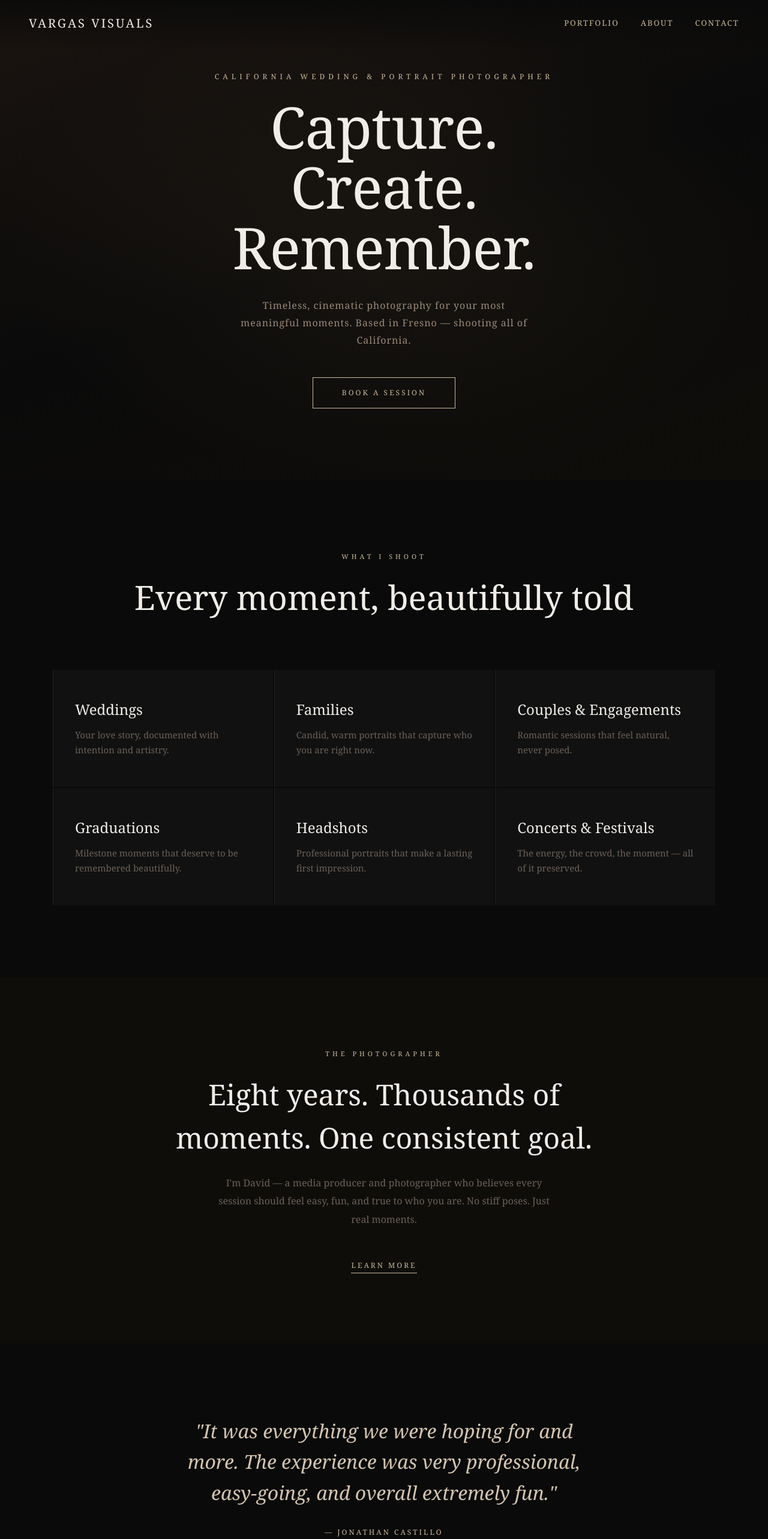
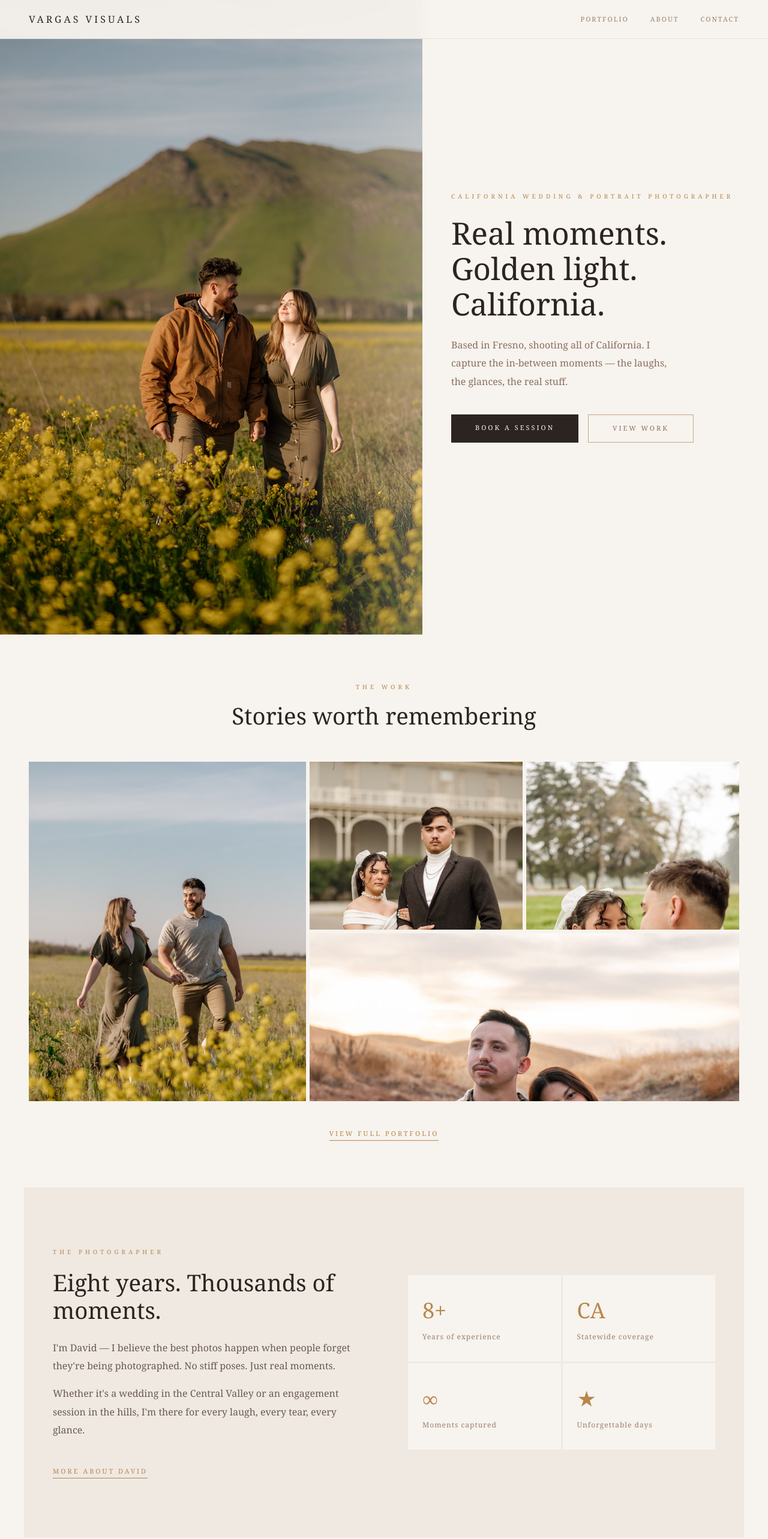
Before and after one commit to vargasxvisuals/vargasxvisuals_portfolio, a Next.js app: page / in a window 1280 px wide. Shown: the top 2566 px of the page at 60% size. Built offline with nearby package versions, Linux system fonts and the light colour scheme.

Commit message:
Refactor Home component layout and styles

```diff
--- a/app/page.js
+++ b/app/page.js
@@ -1,95 +1,174 @@
 import Link from 'next/link'
 
 export default function Home() {
+  const photos = {
+    hero: '/images/ae51ff2e-9527-4799-93fa-f56c7d432454_rw_1200.jpg',
+    field: '/images/770e539d-34b7-40c3-9a11-3c47daf4dc8a_rw_1200.jpg',
+    wedding: '/images/06209d02-9ac4-4907-9e43-6d20657e3833_rw_1200.jpg',
+    intimate: '/images/a40ac128-15a8-4f22-a883-11f46983cabc_rw_1200.jpg',
+    sunset: '/images/DSC08736.jpg',
+  }
+
   return (
-    <main style={{background:'#0a0a0a', minHeight:'100vh', color:'#f0ede8'}}>
+    <main style={{background:'#f7f3ee', minHeight:'100vh', color:'#2c2420'}}>
 
       {/* NAV */}
-      <nav style={{position:'fixed', top:0, left:0, right:0, zIndex:100, padding:'24px 48px', display:'flex', justifyContent:'space-between', alignItems:'center', background:'linear-gradient(to bottom, rgba(10,10,10,0.9), transparent)'}}>
-        <Link href="/" style={{fontFamily:'Georgia, serif', fontSize:'20px', letterSpacing:'3px', color:'#f0ede8', textDecoration:'none', textTransform:'uppercase'}}>
+      <nav style={{position:'fixed', top:0, left:0, right:0, zIndex:100, padding:'20px 48px', display:'flex', justifyContent:'space-between', alignItems:'center', background:'rgba(247,243,238,0.95)', backdropFilter:'blur(8px)', borderBottom:'1px solid #e8e0d8'}}>
+        <Link href="/" style={{fontFamily:'Georgia, serif', fontSize:'16px', letterSpacing:'4px', color:'#2c2420', textDecoration:'none', textTransform:'uppercase'}}>
           Vargas Visuals
         </Link>
         <div style={{display:'flex', gap:'36px'}}>
-          {[['Portfolio','/portfolio'],['About','/about'],['Contact','/contact']].map(([label, href]) => (
-            <Link key={label} href={href} style={{color:'#c9b99a', textDecoration:'none', fontSize:'13px', letterSpacing:'2px', textTransform:'uppercase'}}>{label}</Link>
+          {[['Portfolio','/portfolio'],['About','/about'],['Contact','/contact']].map(([l,h]) => (
+            <Link key={l} href={h} style={{color:'#9a8070', textDecoration:'none', fontSize:'11px', letterSpacing:'2px', textTransform:'uppercase'}}>{l}</Link>
           ))}
         </div>
       </nav>
 
       {/* HERO */}
-      <section style={{height:'100vh', display:'flex', flexDirection:'column', justifyContent:'center', alignItems:'center', textAlign:'center', position:'relative', background:'linear-gradient(160deg, #1a1410 0%, #0a0a0a 50%, #0f0d0a 100%)'}}>
-        <div style={{position:'absolute', inset:0, background:'radial-gradient(ellipse at center, rgba(180,140,90,0.08) 0%, transparent 70%)'}}/>
-        <p className="fade-up" style={{fontSize:'12px', letterSpacing:'6px', textTransform:'uppercase', color:'#c9b99a', marginBottom:'24px'}}>California Wedding & Portrait Photographer</p>
-        <h1 className="fade-up-delay" style={{fontFamily:'Georgia, serif', fontSize:'clamp(48px, 8vw, 96px)', fontWeight:'400', lineHeight:'1.05', letterSpacing:'-1px', marginBottom:'32px'}}>
-          Capture.<br/>Create.<br/>Remember.
-        </h1>
-        <p className="fade-up-delay-2" style={{fontSize:'16px', color:'#9a8a78', letterSpacing:'1px', marginBottom:'48px', maxWidth:'480px', lineHeight:'1.8'}}>
-          Timeless, cinematic photography for your most meaningful moments. Based in Fresno — shooting all of California.
-        </p>
-        <Link className="fade-up-delay-2" href="/contact" style={{padding:'16px 48px', border:'1px solid #c9b99a', color:'#c9b99a', textDecoration:'none', fontSize:'12px', letterSpacing:'3px', textTransform:'uppercase', transition:'all 0.3s'}}>
-          Book a Session
-        </Link>
+      <section style={{display:'grid', gridTemplateColumns:'55% 45%', minHeight:'100vh', paddingTop:'0'}}>
+        <div style={{position:'relative', overflow:'hidden'}}>
+          <img
+            src={photos.hero}
+            alt="Couple in golden California wildflower field"
+            style={{width:'100%', height:'100%', objectFit:'cover', objectPosition:'center'}}
+          />
+          <div style={{position:'absolute', inset:0, background:'linear-gradient(to right, transparent 70%, rgba(247,243,238,0.3))'}} />
+        </div>
+        <div style={{display:'flex', flexDirection:'column', justifyContent:'center', padding:'80px 56px 80px 48px', background:'#f7f3ee'}}>
+          <p style={{fontSize:'10px', letterSpacing:'5px', textTransform:'uppercase', color:'#b8864a', marginBottom:'24px'}}>
+            California wedding & portrait photographer
+          </p>
+          <h1 style={{fontFamily:'Georgia, serif', fontSize:'clamp(36px, 4vw, 64px)', fontWeight:'400', lineHeight:'1.15', marginBottom:'24px', color:'#2c2420'}}>
+            Real moments.<br/>Golden light.<br/>California.
+          </h1>
+          <p style={{fontSize:'16px', lineHeight:'1.9', color:'#8a7060', marginBottom:'40px', maxWidth:'380px'}}>
+            Based in Fresno, shooting all of California. I capture the in-between moments — the laughs, the glances, the real stuff.
+          </p>
+          <div style={{display:'flex', gap:'16px', flexWrap:'wrap'}}>
+            <Link href="/contact" style={{padding:'14px 40px', background:'#2c2420', color:'#f7f3ee', textDecoration:'none', fontSize:'11px', letterSpacing:'3px', textTransform:'uppercase'}}>
+              Book a Session
+            </Link>
+            <Link href="/portfolio" style={{padding:'14px 40px', border:'1px solid #c4a888', color:'#8a7060', textDecoration:'none', fontSize:'11px', letterSpacing:'3px', textTransform:'uppercase'}}>
+              View Work
+            </Link>
+          </div>
+        </div>
       </section>
 
-      {/* SERVICES */}
-      <section style={{padding:'120px 48px', maxWidth:'1200px', margin:'0 auto'}}>
-        <p style={{fontSize:'11px', letterSpacing:'5px', textTransform:'uppercase', color:'#c9b99a', marginBottom:'16px', textAlign:'center'}}>What I shoot</p>
-        <h2 style={{fontFamily:'Georgia, serif', fontSize:'clamp(32px, 5vw, 56px)', fontWeight:'400', textAlign:'center', marginBottom:'80px'}}>Every moment, beautifully told</h2>
-        <div style={{display:'grid', gridTemplateColumns:'repeat(auto-fit, minmax(280px, 1fr))', gap:'2px'}}>
-          {[
-            {title:'Weddings', desc:'Your love story, documented with intention and artistry.'},
-            {title:'Families', desc:'Candid, warm portraits that capture who you are right now.'},
-            {title:'Couples & Engagements', desc:'Romantic sessions that feel natural, never posed.'},
-            {title:'Graduations', desc:'Milestone moments that deserve to be remembered beautifully.'},
-            {title:'Headshots', desc:'Professional portraits that make a lasting first impression.'},
-            {title:'Concerts & Festivals', desc:'The energy, the crowd, the moment — all of it preserved.'},
-          ].map(({title, desc}) => (
-            <div key={title} style={{padding:'48px 36px', background:'#111', borderLeft:'1px solid #222'}}>
-              <h3 style={{fontFamily:'Georgia, serif', fontSize:'24px', fontWeight:'400', marginBottom:'12px'}}>{title}</h3>
-              <p style={{color:'#6b6058', fontSize:'15px', lineHeight:'1.7'}}>{desc}</p>
+      {/* PHOTO MOSAIC */}
+      <section style={{padding:'80px 48px'}}>
+        <p style={{fontSize:'10px', letterSpacing:'5px', textTransform:'uppercase', color:'#b8864a', marginBottom:'12px', textAlign:'center'}}>The work</p>
+        <h2 style={{fontFamily:'Georgia, serif', fontSize:'clamp(28px, 3vw, 44px)', fontWeight:'400', textAlign:'center', marginBottom:'48px', color:'#2c2420'}}>
+          Stories worth remembering
+        </h2>
+        <div style={{display:'grid', gridTemplateColumns:'1.3fr 1fr 1fr', gridTemplateRows:'280px 280px', gap:'6px', maxWidth:'1200px', margin:'0 auto'}}>
+          <div style={{gridRow:'span 2', overflow:'hidden'}}>
+            <img src={photos.field} alt="Couple in wildflower field" style={{width:'100%', height:'100%', objectFit:'cover', display:'block', transition:'transform 0.6s ease'}}
+              onMouseEnter={e=>e.target.style.transform='scale(1.03)'}
+              onMouseLeave={e=>e.target.style.transform='scale(1)'}
+            />
+          </div>
+          <div style={{overflow:'hidden'}}>
+            <img src={photos.wedding} alt="Wedding couple editorial portrait" style={{width:'100%', height:'100%', objectFit:'cover', objectPosition:'top', display:'block', transition:'transform 0.6s ease'}}
+              onMouseEnter={e=>e.target.style.transform='scale(1.03)'}
+              onMouseLeave={e=>e.target.style.transform='scale(1)'}
+            />
+          </div>
+          <div style={{overflow:'hidden'}}>
+            <img src={photos.intimate} alt="Intimate couple portrait" style={{width:'100%', height:'100%', objectFit:'cover', objectPosition:'top', display:'block', transition:'transform 0.6s ease'}}
+              onMouseEnter={e=>e.target.style.transform='scale(1.03)'}
+              onMouseLeave={e=>e.target.style.transform='scale(1)'}
+            />
+          </div>
+          <div style={{overflow:'hidden', gridColumn:'span 2'}}>
+            <img src={photos.sunset} alt="Couple at golden hour" style={{width:'100%', height:'100%', objectFit:'cover', objectPosition:'center 30%', display:'block', transition:'transform 0.6s ease'}}
+              onMouseEnter={e=>e.target.style.transform='scale(1.03)'}
+              onMouseLeave={e=>e.target.style.transform='scale(1)'}
+            />
+          </div>
+        </div>
+        <div style={{textAlign:'center', marginTop:'40px'}}>
+          <Link href="/portfolio" style={{fontSize:'11px', letterSpacing:'3px', textTransform:'uppercase', color:'#b8864a', textDecoration:'none', borderBottom:'1px solid #b8864a', paddingBottom:'4px'}}>
+            View Full Portfolio
+          </Link>
+        </div>
+      </section>
+
+      {/* ABOUT TEASER */}
+      <section style={{background:'#efe9e2', padding:'100px 48px', display:'grid', gridTemplateColumns:'1fr 1fr', gap:'80px', alignItems:'center', maxWidth:'1200px', margin:'0 auto 0'}}>
+        <div>
+          <p style={{fontSize:'10px', letterSpacing:'5px', textTransform:'uppercase', color:'#b8864a', marginBottom:'20px'}}>The photographer</p>
+          <h2 style={{fontFamily:'Georgia, serif', fontSize:'clamp(28px, 3vw, 44px)', fontWeight:'400', marginBottom:'24px', color:'#2c2420', lineHeight:'1.2'}}>
+            Eight years. Thousands of moments.
+          </h2>
+          <p style={{fontSize:'16px', lineHeight:'1.9', color:'#6b5a50', marginBottom:'16px'}}>
+            I'm David — I believe the best photos happen when people forget they're being photographed. No stiff poses. Just real moments.
+          </p>
+          <p style={{fontSize:'16px', lineHeight:'1.9', color:'#6b5a50', marginBottom:'40px'}}>
+            Whether it's a wedding in the Central Valley or an engagement session in the hills, I'm there for every laugh, every tear, every glance.
+          </p>
+          <Link href="/about" style={{fontSize:'11px', letterSpacing:'3px', textTransform:'uppercase', color:'#b8864a', textDecoration:'none', borderBottom:'1px solid #b8864a', paddingBottom:'4px'}}>
+            More About David
+          </Link>
+        </div>
+        <div style={{display:'grid', gridTemplateColumns:'1fr 1fr', gap:'3px'}}>
+          {[['8+','Years of experience'],['CA','Statewide coverage'],['∞','Moments captured'],['★','Unforgettable days']].map(([num, label]) => (
+            <div key={label} style={{background:'#f7f3ee', padding:'32px 24px'}}>
+              <p style={{fontFamily:'Georgia, serif', fontSize:'36px', color:'#b8864a', marginBottom:'8px', fontWeight:'400'}}>{num}</p>
+              <p style={{fontSize:'12px', color:'#9a8070', letterSpacing:'1px'}}>{label}</p>
             </div>
           ))}
         </div>
       </section>
 
-      {/* ABOUT TEASER */}
-      <section style={{padding:'120px 48px', background:'#0f0d0a', textAlign:'center'}}>
-        <p style={{fontSize:'11px', letterSpacing:'5px', textTransform:'uppercase', color:'#c9b99a', marginBottom:'24px'}}>The photographer</p>
-        <h2 style={{fontFamily:'Georgia, serif', fontSize:'clamp(28px, 4vw, 48px)', fontWeight:'400', marginBottom:'24px', maxWidth:'700px', margin:'0 auto 24px'}}>
-          Eight years. Thousands of moments. One consistent goal.
-        </h2>
-        <p style={{color:'#6b6058', fontSize:'16px', lineHeight:'1.9', maxWidth:'560px', margin:'0 auto 48px'}}>
-          I'm David — a media producer and photographer who believes every session should feel easy, fun, and true to who you are. No stiff poses. Just real moments.
-        </p>
-        <Link href="/about" style={{color:'#c9b99a', textDecoration:'none', fontSize:'12px', letterSpacing:'3px', textTransform:'uppercase', borderBottom:'1px solid #c9b99a', paddingBottom:'4px'}}>
-          Learn More
-        </Link>
+      {/* SERVICES */}
+      <section style={{padding:'100px 48px', background:'#f7f3ee'}}>
+        <p style={{fontSize:'10px', letterSpacing:'5px', textTransform:'uppercase', color:'#b8864a', marginBottom:'12px', textAlign:'center'}}>What I offer</p>
+        <h2 style={{fontFamily:'Georgia, serif', fontSize:'clamp(28px, 3vw, 44px)', fontWeight:'400', textAlign:'center', marginBottom:'56px', color:'#2c2420'}}>Every celebration, beautifully told</h2>
+        <div style={{display:'grid', gridTemplateColumns:'repeat(3, 1fr)', gap:'3px', maxWidth:'1200px', margin:'0 auto'}}>
+          {[
+            {title:'Weddings', desc:'Your love story captured with intention, artistry, and care.'},
+            {title:'Families', desc:'Warm, candid portraits that capture who you are right now.'},
+            {title:'Couples & Engagements', desc:'Natural sessions that feel like an adventure, not a photo shoot.'},
+            {title:'Graduations', desc:'Milestone moments that deserve to be remembered beautifully.'},
+            {title:'Headshots', desc:'Professional portraits that make a lasting first impression.'},
+            {title:'Concerts & Events', desc:'The energy, the crowd, the moment — all of it preserved.'},
+          ].map(({title, desc}) => (
+            <div key={title} style={{background:'#efe9e2', padding:'40px 32px', borderTop:'2px solid #b8864a'}}>
+              <h3 style={{fontFamily:'Georgia, serif', fontSize:'22px', fontWeight:'400', marginBottom:'12px', color:'#2c2420'}}>{title}</h3>
+              <p style={{fontSize:'14px', lineHeight:'1.8', color:'#8a7060'}}>{desc}</p>
+            </div>
+          ))}
+        </div>
       </section>
 
       {/* TESTIMONIAL */}
-      <section style={{padding:'120px 48px', maxWidth:'800px', margin:'0 auto', textAlign:'center'}}>
-        <p style={{fontFamily:'Georgia, serif', fontSize:'clamp(20px, 3vw, 32px)', fontWeight:'400', fontStyle:'italic', lineHeight:'1.6', color:'#d4c4b0', marginBottom:'32px'}}>
-          "It was everything we were hoping for and more. The experience was very professional, easy-going, and overall extremely fun."
+      <section style={{padding:'100px 48px', background:'#2c2420', textAlign:'center'}}>
+        <p style={{fontFamily:'Georgia, serif', fontSize:'clamp(18px, 2.5vw, 28px)', fontStyle:'italic', fontWeight:'400', color:'#e8ddd0', lineHeight:'1.7', maxWidth:'700px', margin:'0 auto 32px'}}>
+          "It was everything we were hoping for and more. The experience was professional, easy-going, and overall extremely fun. Thank you for capturing our beautiful moments."
         </p>
-        <p style={{fontSize:'12px', letterSpacing:'3px', textTransform:'uppercase', color:'#c9b99a'}}>— Jonathan Castillo</p>
+        <p style={{fontSize:'10px', letterSpacing:'4px', textTransform:'uppercase', color:'#b8864a'}}>— Jonathan Castillo</p>
       </section>
 
       {/* CTA */}
-      <section style={{padding:'120px 48px', textAlign:'center', background:'linear-gradient(160deg, #1a1410, #0a0a0a)'}}>
-        <h2 style={{fontFamily:'Georgia, serif', fontSize:'clamp(32px, 5vw, 64px)', fontWeight:'400', marginBottom:'24px'}}>Let's make something<br/>unforgettable.</h2>
-        <p style={{color:'#6b6058', marginBottom:'48px', fontSize:'16px'}}>Fresno, CA — available throughout all of California</p>
-        <Link href="/contact" style={{padding:'18px 56px', background:'#c9b99a', color:'#0a0a0a', textDecoration:'none', fontSize:'12px', letterSpacing:'3px', textTransform:'uppercase', fontWeight:'600'}}>
+      <section style={{padding:'120px 48px', textAlign:'center', background:'#f7f3ee'}}>
+        <p style={{fontSize:'10px', letterSpacing:'5px', textTransform:'uppercase', color:'#b8864a', marginBottom:'20px'}}>Ready?</p>
+        <h2 style={{fontFamily:'Georgia, serif', fontSize:'clamp(32px, 4vw, 60px)', fontWeight:'400', marginBottom:'16px', color:'#2c2420'}}>
+          Let's make something<br/>you'll never forget.
+        </h2>
+        <p style={{color:'#9a8070', marginBottom:'48px', fontSize:'15px', letterSpacing:'1px'}}>Fresno, CA — available throughout all of California</p>
+        <Link href="/contact" style={{padding:'18px 56px', background:'#b8864a', color:'#f7f3ee', textDecoration:'none', fontSize:'11px', letterSpacing:'3px', textTransform:'uppercase'}}>
           Get in Touch
         </Link>
       </section>
 
       {/* FOOTER */}
-      <footer style={{padding:'48px', borderTop:'1px solid #1a1a1a', display:'flex', justifyContent:'space-between', alignItems:'center', flexWrap:'wrap', gap:'16px'}}>
-        <p style={{fontFamily:'Georgia, serif', letterSpacing:'2px', fontSize:'14px'}}>Vargas Visuals</p>
-        <p style={{color:'#3a3530', fontSize:'13px'}}>© 2026 Vargas Visuals. Fresno, CA.</p>
+      <footer style={{padding:'40px 48px', borderTop:'1px solid #e0d8d0', display:'flex', justifyContent:'space-between', alignItems:'center', flexWrap:'wrap', gap:'16px', background:'#f7f3ee'}}>
+        <p style={{fontFamily:'Georgia, serif', letterSpacing:'3px', fontSize:'14px', color:'#2c2420', textTransform:'uppercase'}}>Vargas Visuals</p>
+        <p style={{color:'#c4b0a0', fontSize:'12px'}}>© 2026 Vargas Visuals · Fresno, CA</p>
         <div style={{display:'flex', gap:'24px'}}>
-          <a href="https://instagram.com/vargasxvisuals" style={{color:'#6b6058', fontSize:'13px', textDecoration:'none', letterSpacing:'1px'}}>Instagram</a>
-          <a href="mailto:david@vargasxvisuals.com" style={{color:'#6b6058', fontSize:'13px', textDecoration:'none', letterSpacing:'1px'}}>Email</a>
+          <a href="https://instagram.com/vargasxvisuals" style={{color:'#9a8070', fontSize:'12px', textDecoration:'none', letterSpacing:'1px'}}>Instagram</a>
+          <a href="mailto:david@vargasxvisuals.com" style={{color:'#9a8070', fontSize:'12px', textDecoration:'none', letterSpacing:'1px'}}>Email</a>
         </div>
       </footer>
 
```
